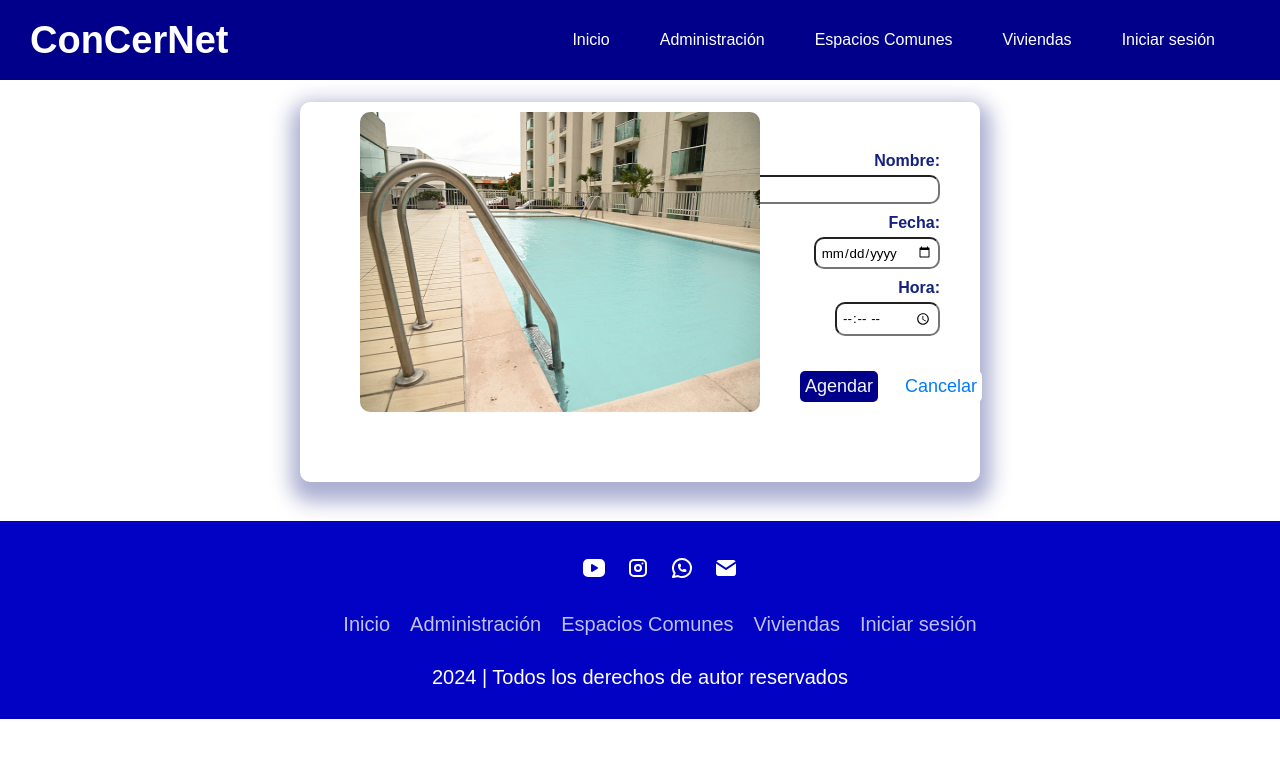
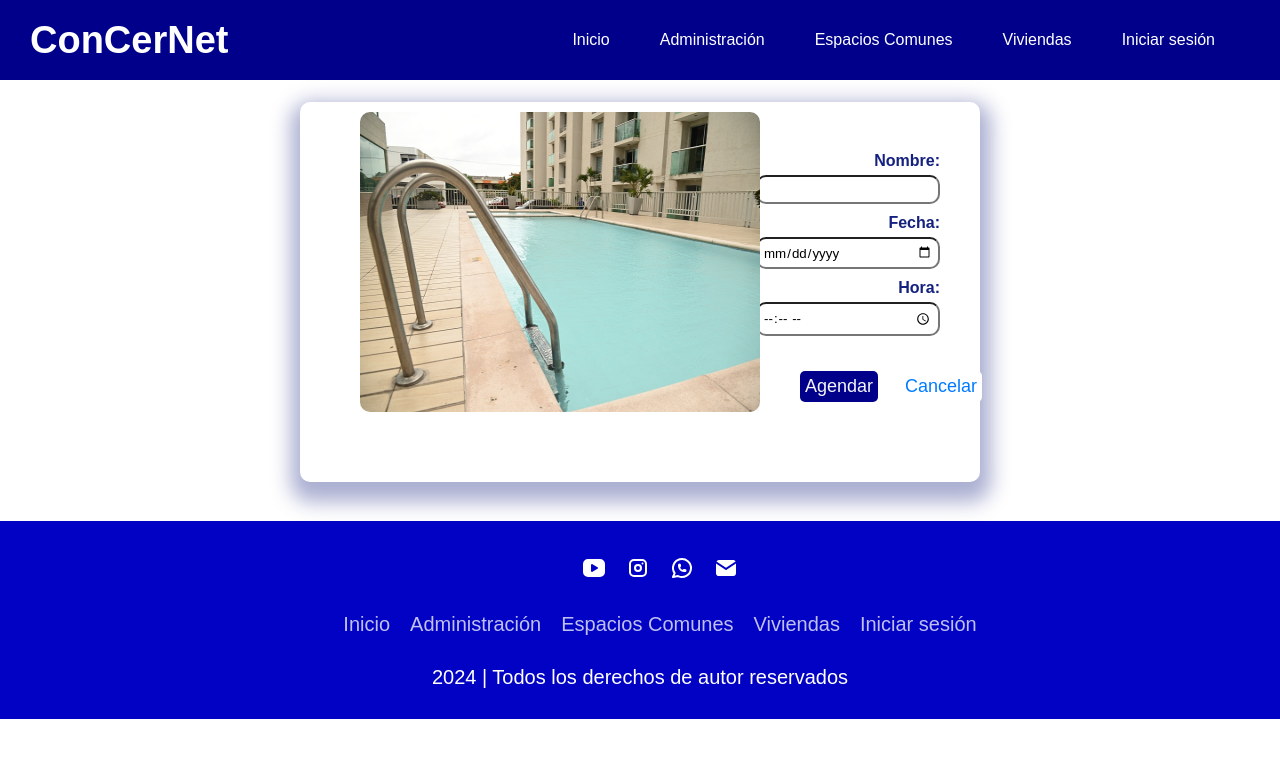
Before and after one commit to ConCerNet/ConCerNet, a React (Create React App) app in the folder concernet/: page /Espacios/1 in a window 1280 px wide. Shown: the top 758 px of the page. Built offline with nearby package versions, Linux system fonts and the light colour scheme.

Commit message:
inputs del mismo tamaño

```diff
--- a/concernet/src/Styles/Agendamiento.css
+++ b/concernet/src/Styles/Agendamiento.css
@@ -91,3 +91,7 @@
         opacity: 1;
     }
 }
+
+#nombre , #fecha, #hora{
+    width: 170px;
+}
```
